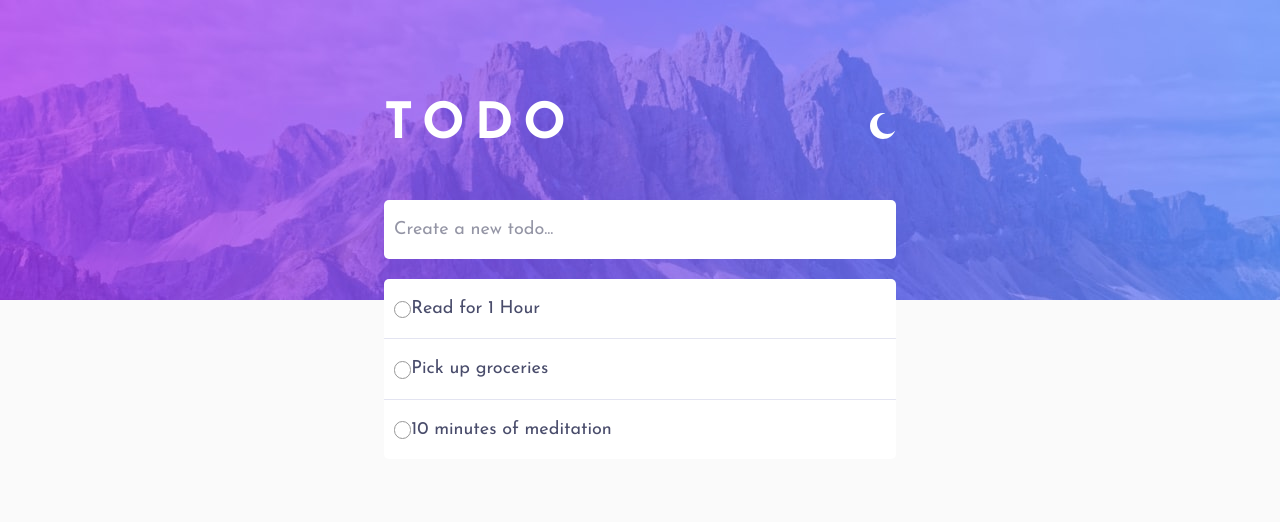
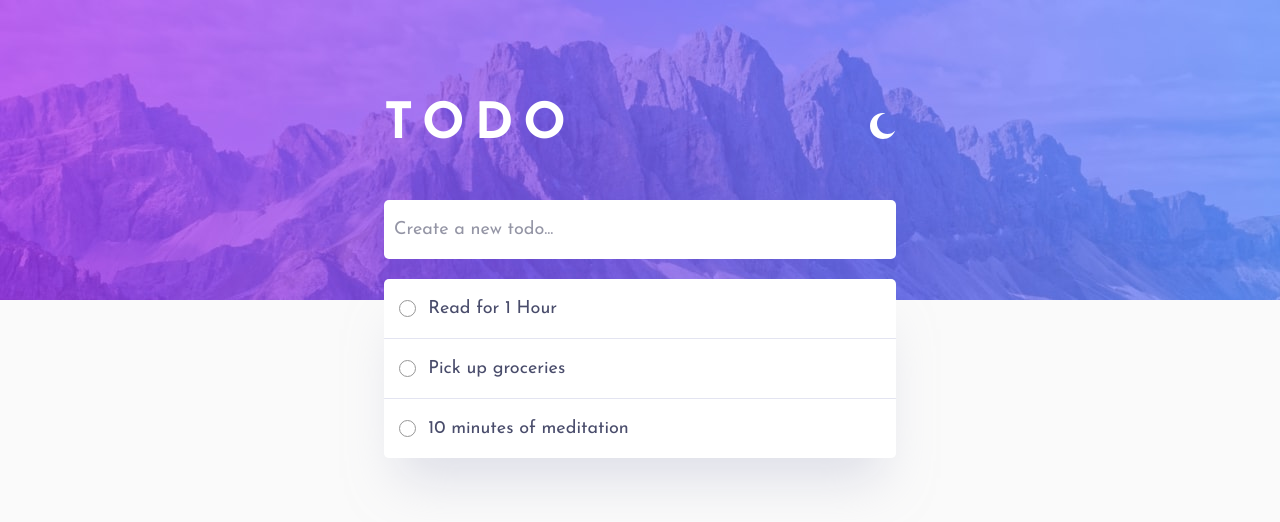
Before and after one commit to unbounce/pretty-todo-list, a React (Create React App) app: page / in a window 1280 px wide. Shown: the top 522 px of the page. Built offline with nearby package versions, Linux system fonts and the light colour scheme.

Commit message:
Got the checkbox icon working

```diff
--- a/src/TodoList/TodoList.module.scss
+++ b/src/TodoList/TodoList.module.scss
@@ -2,4 +2,8 @@
 .list {
     color: $grey-4;
     list-style: none;
+    box-shadow: 0px 35px 50px -15px rgba(194, 195, 214, 0.5);
+    border-radius: 5px;
+
+
   }
--- a/src/TodoListItem/TodoListItem.module.scss
+++ b/src/TodoListItem/TodoListItem.module.scss
@@ -10,9 +10,22 @@ input[type="checkbox"] {
     -webkit-appearance: none;
     outline: none;
     cursor: pointer;
-
+    margin-left: 5px;
+    margin-right: 12px;
+    position: relative;
     &:checked {
         background: linear-gradient(135deg, #55DDFF 0%, #C058F3 100%);
+
+        &::after {
+            content: url('../assets/images/icon-check.svg');
+            position: absolute;
+            top: 0px;
+            left: 2px;
+        }
+        &~ span {
+            text-decoration: line-through;
+            color: $grey-5;
+        }
     }
 }
 
@@ -24,6 +37,12 @@ li.list-item {
     font-family: inherit;
     color: $grey-4;
     background-color: $white;
+    display: flex;
+    align-items: center;
+
+    .check-icon {
+        display: none;
+    }
 
     &:not(:last-child) {
         border-bottom: solid 1px $white-2;
--- a/src/TodoListItem/index.js
+++ b/src/TodoListItem/index.js
@@ -1,9 +1,12 @@
 import React, { useState } from 'react';
 import styles from './TodoListItem.module.scss';
+import checkIcon from '../assets/images/icon-check.svg'
 function TodoListItem({item}) {
     return (
             <li className={styles["list-item"]}>
-                <input type="checkbox" className={styles["list-item__checkbox"]} name="item-completed" value={item} />{item}
+                <input type="checkbox" className={styles["list-item__checkbox"]} name="item-completed" value={item} />
+                    <img className={styles["check-icon"]} src={checkIcon}></img>
+                    <span>{item}</span>
             </li>
         );
 }
--- a/src/_variables.scss
+++ b/src/_variables.scss
@@ -3,4 +3,6 @@ $grey-1: #FAFAFA;
 $grey-2: #979797;
 $grey-3: #9495A5;
 $grey-4: #494C6B;
+$grey-5: #D1D2DA;
 $white-2: #E3E4F1;
+$blue-1: #3A7CFD;
```
